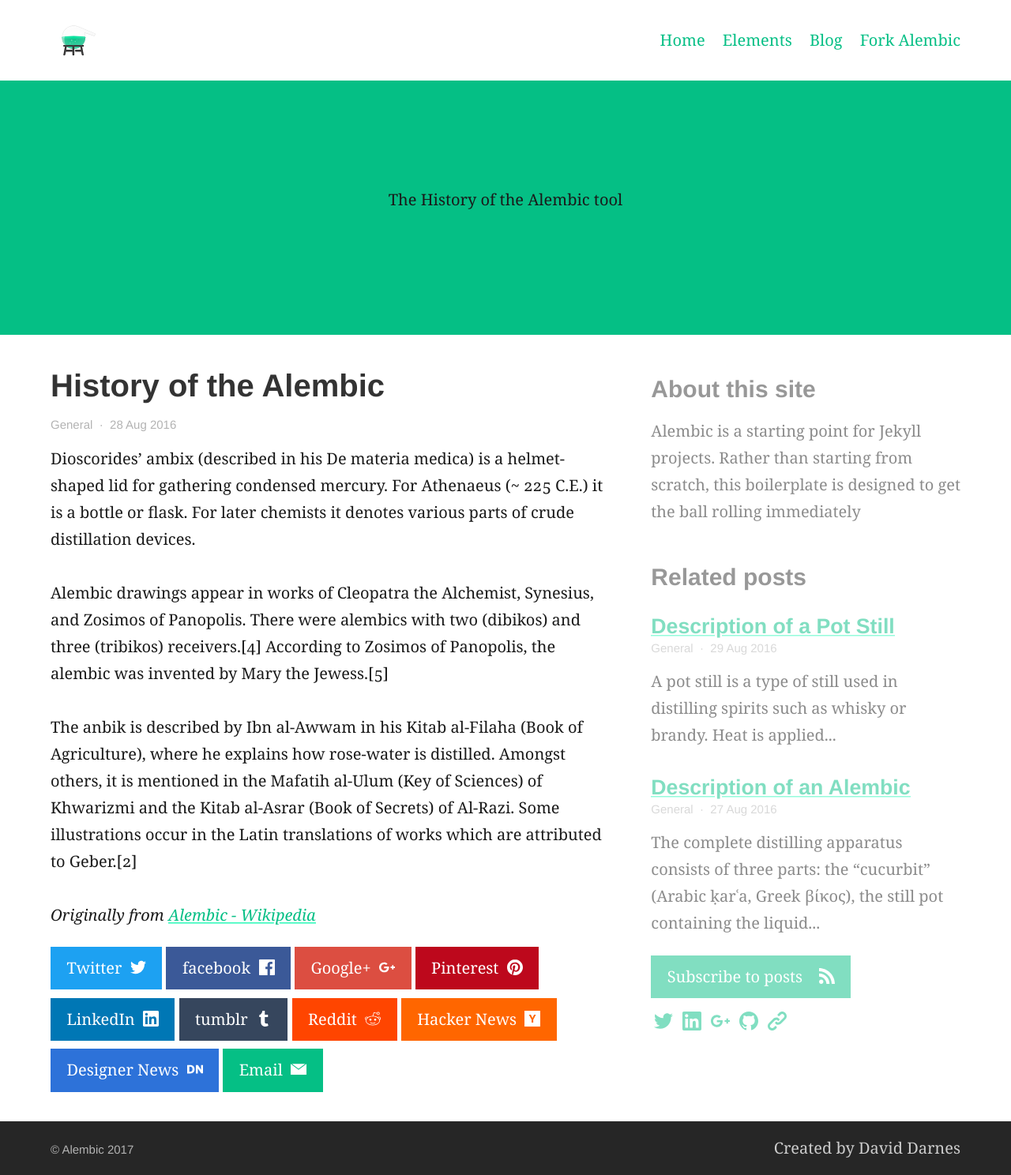
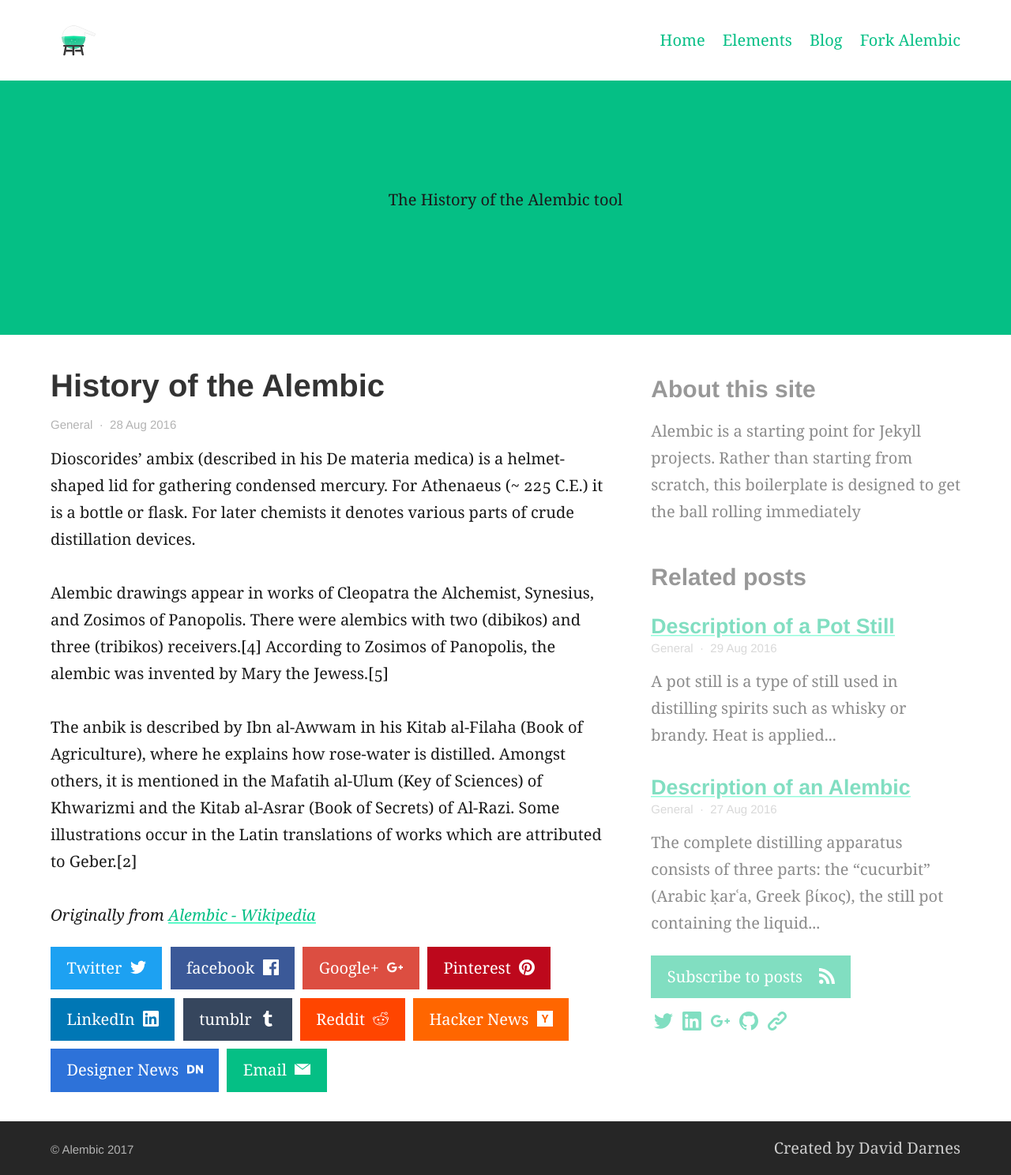
Before and after one commit to daviddarnes/alembic, a Jekyll site: the page built from _posts/2016-08-28-example-post-two.md, in a window 1280 px wide. Shown: the whole page at 79% size. Built offline with Jekyll 4.4.1, drawn with Linux system fonts in a browser that asks for light colours; comment, search, counter and statistics services are not loaded.

Commit message:
Tweak sharing button spacing

```diff
--- a/assets/styles.scss
+++ b/assets/styles.scss
@@ -154,6 +154,12 @@ body {
         left: 19.4%;
       }
     }
+  }
+}
+
+.share {
+  .button {
+    margin-right: .3rem;
   }
 }
 
```
